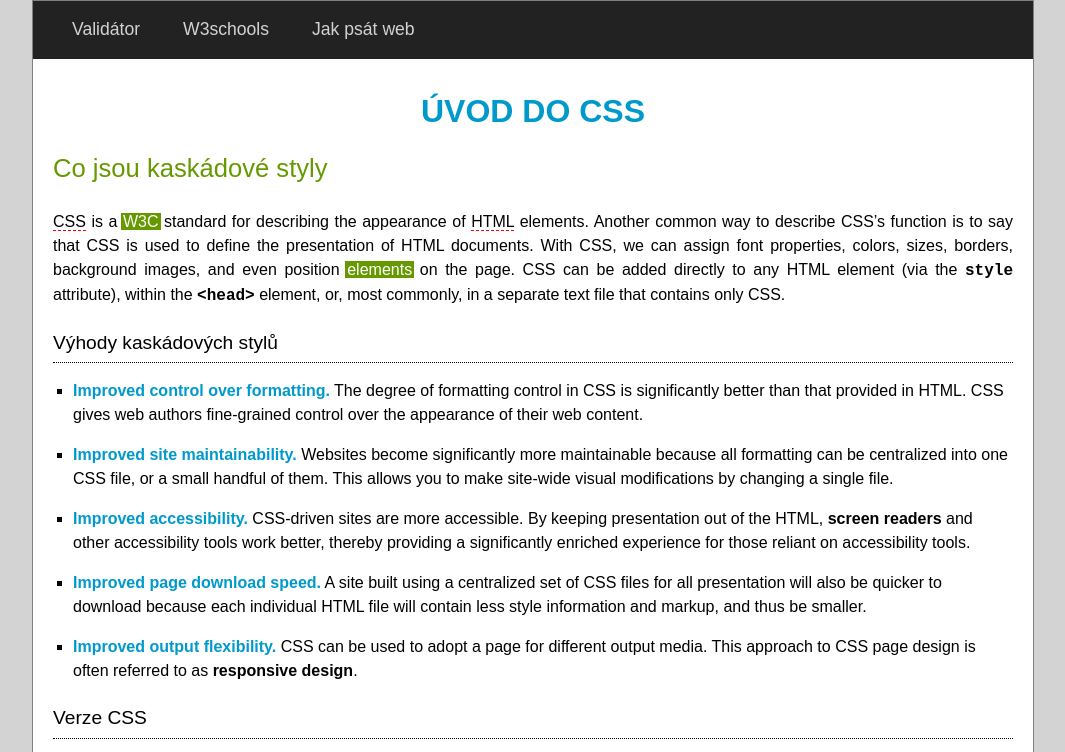
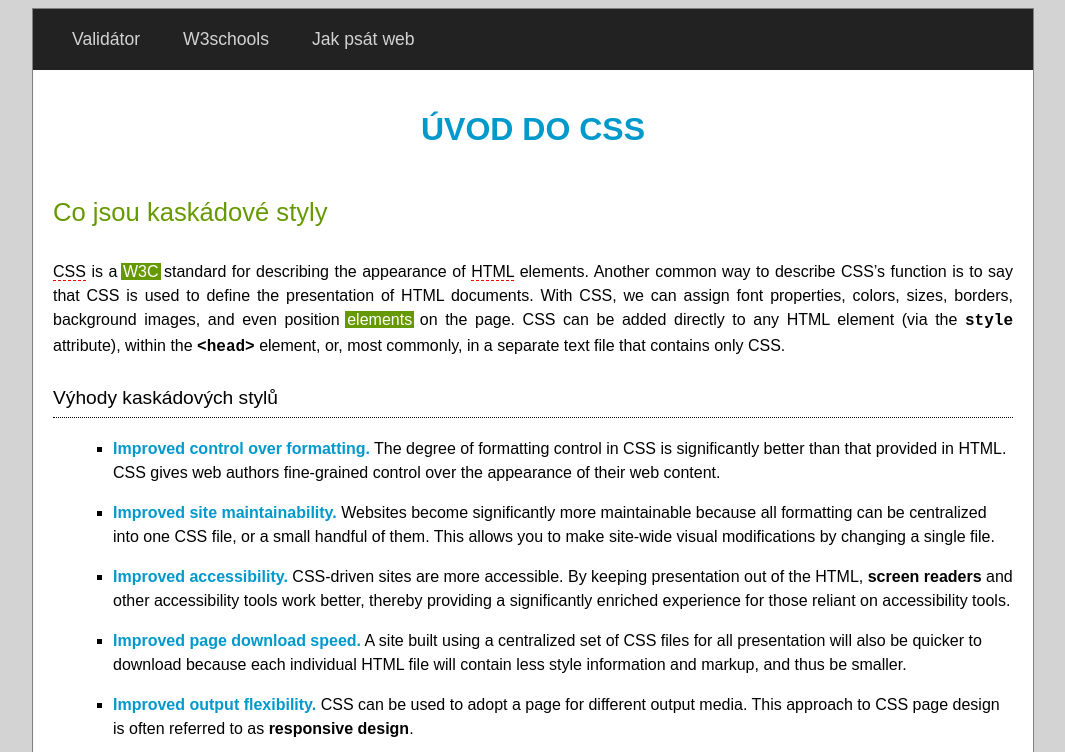
Before and after one commit to Winklerka/zaklady-css, a plain HTML site: page index.html in a window 1280 px wide. Shown: the top 752 px of the page, without its empty margins (107-1172 px from the left). Drawn offline with Linux system fonts and the light colour scheme; files that its build step writes are made by us from their sources; files whose address does not match are found by name.

Commit message:
Update index.html

```diff
--- a/index.html
+++ b/index.html
@@ -4,7 +4,7 @@
         <meta charset="UTF-8">
         <meta name="generator" content="PSPad editor, www.pspad.com">
         <title>Úvod do CSS</title>
-        <link rel="stylesheet" href="../zakladycss/css/reset.css">
+
         <link rel="stylesheet" href="../zakladycss/css/styly.css">
     </head>
     <body>
@@ -12,7 +12,7 @@
             <nav>
                 <a href="http://validator.w3.org">Validátor</a>
                 <a href="https://www.w3schools.com">W3schools</a>
-                <a href="">Jak psát web</a>
+                <a href="https://winklerka.github.io/zaklady-css/">Jak psát web</a>
             </nav>
             <h1>Úvod do CSS</h1>
             <h2>Co jsou kaskádové styly</h2>
```
